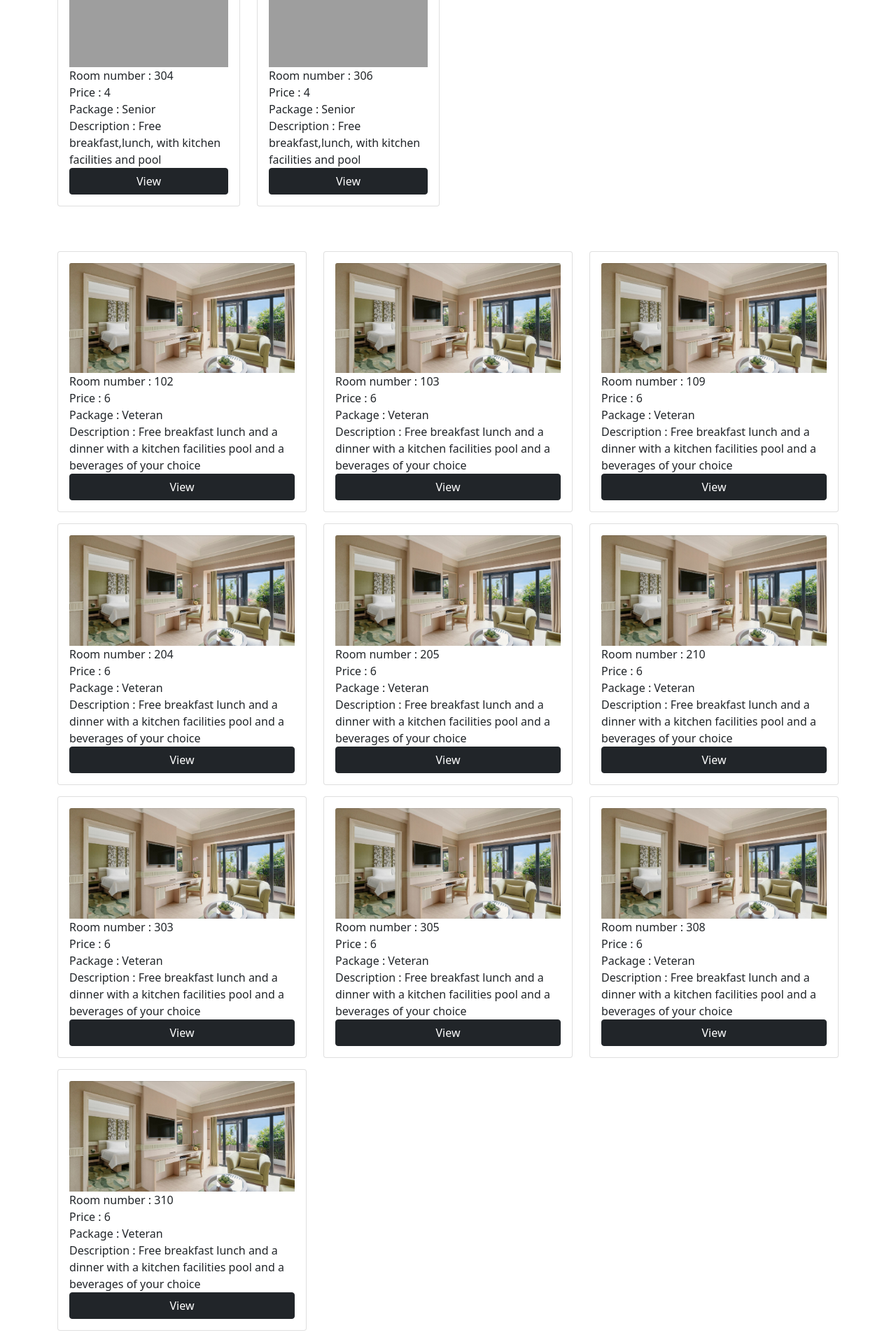
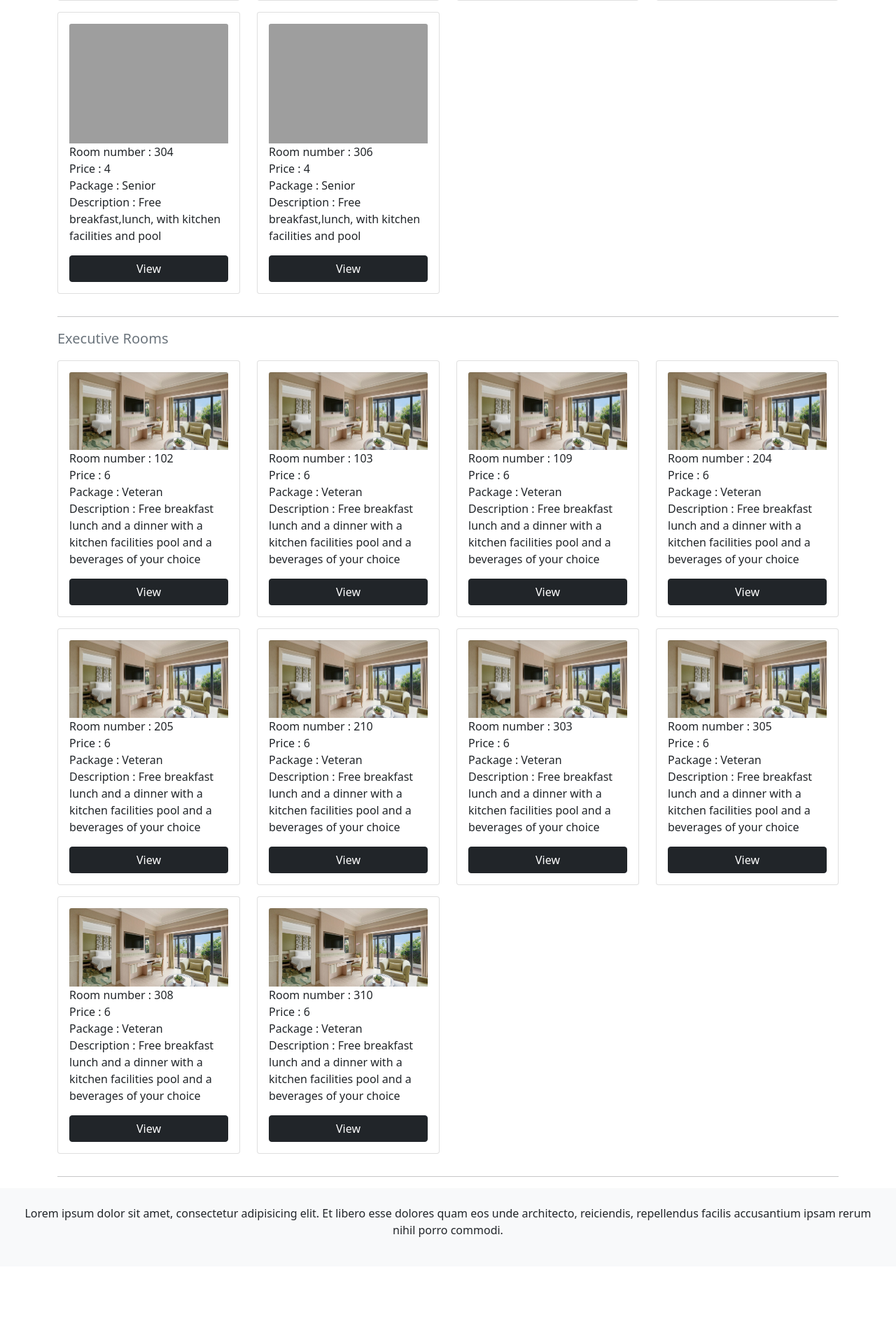
Before and after one commit to mathewdy/final_hotel, a PHP site: page /final_hotel/all.php in a window 1280 px wide. Shown: the part 2358-4276 px from the top of the page at 70% size. After the commit the page ends 4126 px from the top, so only its background shows below. Run offline with PHP 8.4, Linux system fonts and the light colour scheme; data comes from the database, SQL or seed files in the repository; grey boxes are pictures that could not be loaded.

Commit message:
Updated user rooms
tanginaaaa ayaw ko naaaaerohbj  dfoigjhiodfgh

```diff
--- a/back_end/all.php
+++ b/back_end/all.php
@@ -22,6 +22,7 @@ include('./includes/header.php');
         <a href="executive.php" class="nav-link"><small>Executive Rooms</small></a>
     </li>
 </ul>
+<hr class="featurette-divider">
 </div>
 </div>
     <?php
@@ -36,10 +37,9 @@ include('./includes/header.php');
 
         if(mysqli_num_rows($run_executive)> 0){
             ?>
-            <hr class="featurette-divider">
-            <div class="container">
+            <div class="container pt-0 mt-0">
+                <p class="lead fw-regular text-muted">Economy Rooms</p>
                     <div class="row">
-
             <?php foreach($run_executive as $row) {?>
                 <div class="col-lg-3 col-md-12 pb-3">
                     <div class="card">
@@ -48,7 +48,7 @@ include('./includes/header.php');
                         <p class="p-0 m-0">Room number : <?php echo $row ['room_number']?></p>
                         <p class="p-0 m-0">Price : <?php echo $row ['price']?></p>
                         <p class="p-0 m-0">Package : <?php echo $row ['name_package']?></p>
-                        <p class="p-0 m-0">Description : <?php echo $row ['description']?></p>
+                        <p class="p-0 m-0 mb-3">Description : <?php echo $row ['description']?></p>
 
                         <a class="btn btn-dark w-100" href="book-now.php?id=<?php echo $row ['room_number']?>">View</a>
                     </div>
@@ -58,6 +58,7 @@ include('./includes/header.php');
             }
             ?>
             </div>
+            <hr class="featurette-divider">
             </div>
         <?php }
     ?>
@@ -75,7 +76,8 @@ include('./includes/header.php');
         if(mysqli_num_rows($run_executive)> 0){
             ?>
 
-            <div class="container">
+            <div class="container pt-0 mt-0">
+                <p class="lead fw-regular text-muted">Deluxe Rooms</p>
                     <div class="row">
 
             <?php foreach($run_executive as $row) {?>
@@ -86,7 +88,7 @@ include('./includes/header.php');
                         <p class="p-0 m-0">Room number : <?php echo $row ['room_number']?></p>
                         <p class="p-0 m-0">Price : <?php echo $row ['price']?></p>
                         <p class="p-0 m-0">Package : <?php echo $row ['name_package']?></p>
-                        <p class="p-0 m-0">Description : <?php echo $row ['description']?></p>
+                        <p class="p-0 m-0 mb-3">Description : <?php echo $row ['description']?></p>
 
 
                         <a class="btn btn-dark w-100" href="book-now.php?id=<?php echo $row ['room_number']?>">View</a>
@@ -97,6 +99,7 @@ include('./includes/header.php');
             }
             ?>
             </div>
+            <hr class="featurette-divider">
             </div>
         <?php }
     ?>
@@ -114,18 +117,19 @@ include('./includes/header.php');
         if(mysqli_num_rows($run_executive)> 0){
             ?>
 
-            <div class="container">
+            <div class="container pt-0 mt-0">
+                <p class="lead fw-regular text-muted">Executive Rooms</p>
                     <div class="row">
 
             <?php foreach($run_executive as $row) {?>
-                <div class="col-lg-4 col-md-12 pb-3">
+                <div class="col-lg-3 col-md-12 pb-3">
                     <div class="card">
                     <div class="card-body">
                     <img class="card-img-top" src="<?php echo "../Photos/hotel_rooms/" . $row ['image']?>" alt="economy room">
                         <p class="p-0 m-0">Room number : <?php echo $row ['room_number']?></p>
                         <p class="p-0 m-0">Price : <?php echo $row ['price']?></p>
                         <p class="p-0 m-0">Package : <?php echo $row ['name_package']?></p>
-                        <p class="p-0 m-0">Description : <?php echo $row ['description']?></p>
+                        <p class="p-0 m-0 mb-3">Description : <?php echo $row ['description']?></p>
                         <a class="btn btn-dark w-100" href="book-now.php?id=<?php echo $row ['room_number']?>">View</a>
                     </div>
                     </div>
@@ -134,9 +138,11 @@ include('./includes/header.php');
             }
             ?>
             </div>
+            <hr class="featurette-divider">
             </div>
         <?php }
     ?>
-    <script src="../js/bootstrap.js"></script>
-</body>
-</html>
+
+<?php
+include('./includes/footer.php');
+?>
--- /dev/null
+++ b/back_end/includes/footer.php
@@ -0,0 +1,15 @@
+
+<footer class="text-center bg-light p-lg-4 vh-25">
+    <span class="border-bottom border-dark">
+        <p class="text-dark">
+            Lorem ipsum dolor sit amet, consectetur adipisicing elit.
+            Et libero esse dolores quam eos unde architecto, reiciendis,
+            repellendus facilis accusantium ipsam rerum nihil porro commodi.
+        </p>
+
+    </span>
+
+</div>
+<script src="../js/bootstrap.js"></script>
+</body>
+</html>
--- a/back_end/includes/header.php
+++ b/back_end/includes/header.php
@@ -33,14 +33,14 @@
                         <li><a class="dropdown-item" href="profile.php">
                         <svg xmlns="http://www.w3.org/2000/svg" width="16" height="16" fill="currentColor" class="bi bi-person-lines-fill" viewBox="0 0 16 16">
                         <path d="M6 8a3 3 0 1 0 0-6 3 3 0 0 0 0 6zm-5 6s-1 0-1-1 1-4 6-4 6 3 6 4-1 1-1 1H1zM11 3.5a.5.5 0 0 1 .5-.5h4a.5.5 0 0 1 0 1h-4a.5.5 0 0 1-.5-.5zm.5 2.5a.5.5 0 0 0 0 1h4a.5.5 0 0 0 0-1h-4zm2 3a.5.5 0 0 0 0 1h2a.5.5 0 0 0 0-1h-2zm0 3a.5.5 0 0 0 0 1h2a.5.5 0 0 0 0-1h-2z"/>
-                        </svg> Profile</a>
+                        </svg> Profile Settings</a>
                     </li>
                         <li><a class="dropdown-item" href="transactions.php">
                         <svg xmlns="http://www.w3.org/2000/svg" width="16" height="16" fill="currentColor" class="bi bi-clock-history" viewBox="0 0 16 16">
                             <path d="M8.515 1.019A7 7 0 0 0 8 1V0a8 8 0 0 1 .589.022l-.074.997zm2.004.45a7.003 7.003 0 0 0-.985-.299l.219-.976c.383.086.76.2 1.126.342l-.36.933zm1.37.71a7.01 7.01 0 0 0-.439-.27l.493-.87a8.025 8.025 0 0 1 .979.654l-.615.789a6.996 6.996 0 0 0-.418-.302zm1.834 1.79a6.99 6.99 0 0 0-.653-.796l.724-.69c.27.285.52.59.747.91l-.818.576zm.744 1.352a7.08 7.08 0 0 0-.214-.468l.893-.45a7.976 7.976 0 0 1 .45 1.088l-.95.313a7.023 7.023 0 0 0-.179-.483zm.53 2.507a6.991 6.991 0 0 0-.1-1.025l.985-.17c.067.386.106.778.116 1.17l-1 .025zm-.131 1.538c.033-.17.06-.339.081-.51l.993.123a7.957 7.957 0 0 1-.23 1.155l-.964-.267c.046-.165.086-.332.12-.501zm-.952 2.379c.184-.29.346-.594.486-.908l.914.405c-.16.36-.345.706-.555 1.038l-.845-.535zm-.964 1.205c.122-.122.239-.248.35-.378l.758.653a8.073 8.073 0 0 1-.401.432l-.707-.707z"/>
                             <path d="M8 1a7 7 0 1 0 4.95 11.95l.707.707A8.001 8.001 0 1 1 8 0v1z"/>
                             <path d="M7.5 3a.5.5 0 0 1 .5.5v5.21l3.248 1.856a.5.5 0 0 1-.496.868l-3.5-2A.5.5 0 0 1 7 9V3.5a.5.5 0 0 1 .5-.5z"/>
-                            </svg> Transactions</a>
+                            </svg> Transaction History</a>
                         </li>
                         <li><hr class="dropdown-divider"></li>
                         <li><a class="dropdown-item" href="logout.php"> <svg xmlns="http://www.w3.org/2000/svg" width="16" height="16" fill="currentColor" class="bi bi-box-arrow-left" viewBox="0 0 16 16">
```
Also changed, not shown: back_end/deluxe.php (+4 -3 lines), back_end/economy.php (+8 -6 lines), back_end/executive.php (+8 -7 lines), back_end/profile.php (+4 -9 lines).
